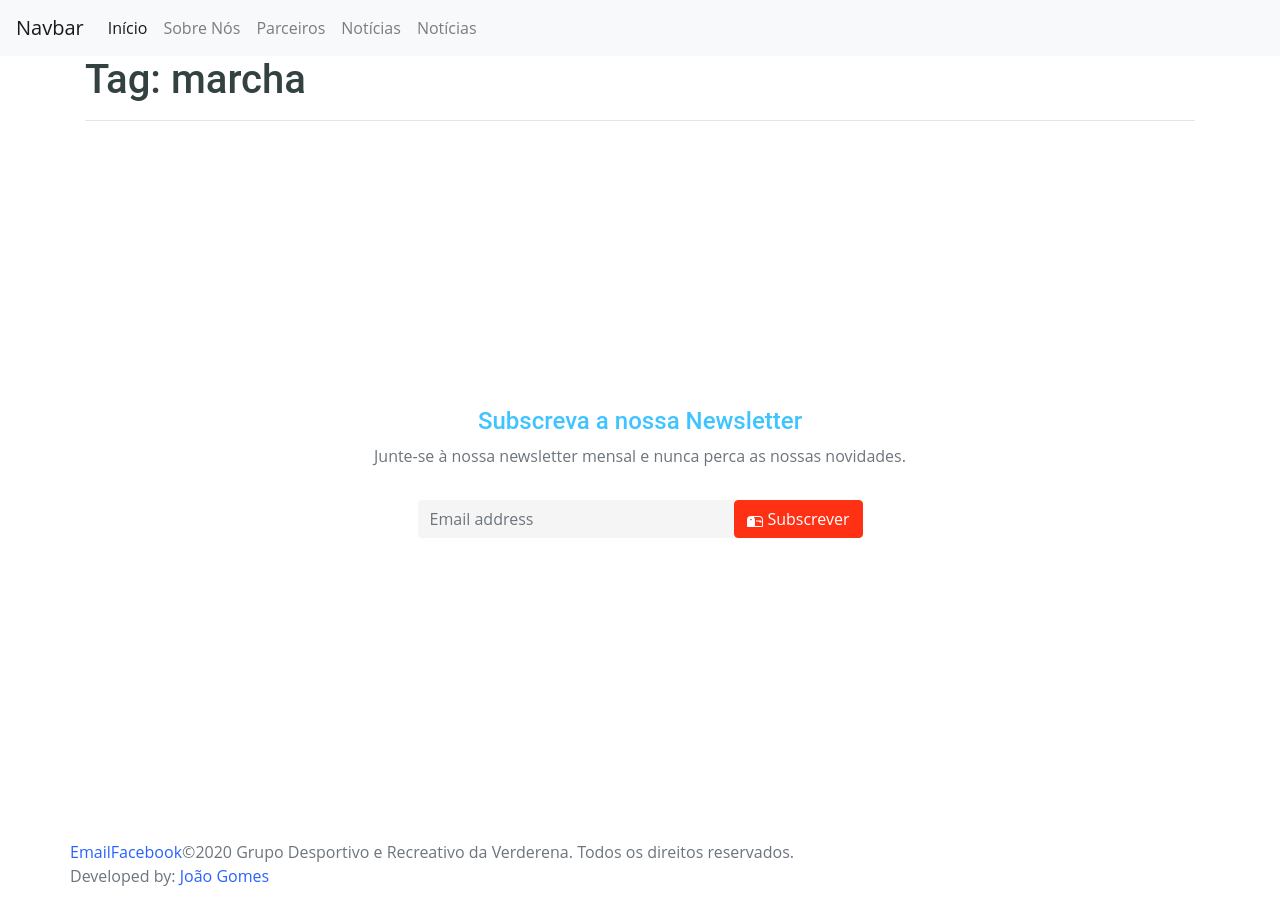
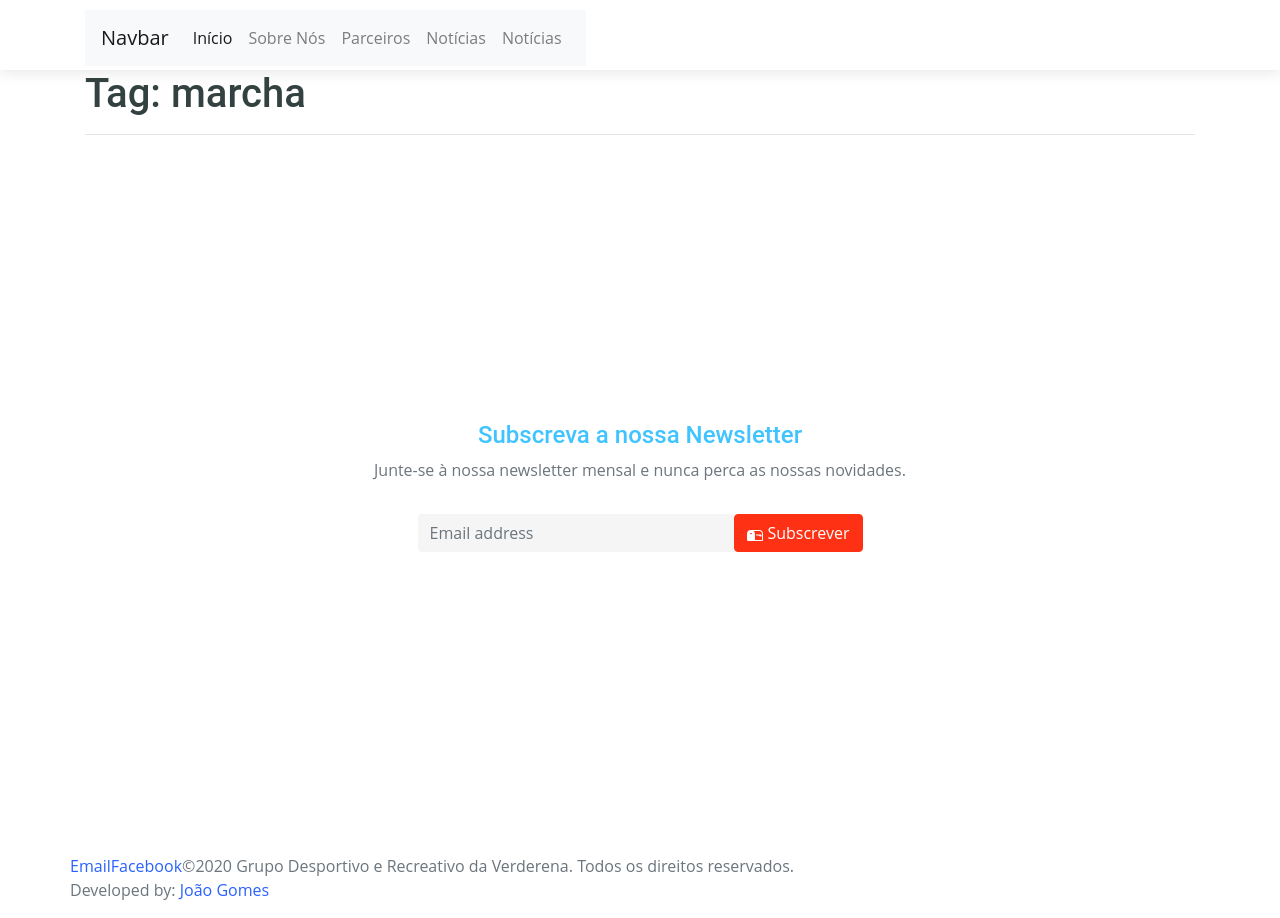
Before and after one commit to GDR-Verderena/gdr-verderena.github.io, a Jekyll site: the page built from tag/marcha.md, in a window 1280 px wide. Built offline with Jekyll 4.4.1, drawn with Linux system fonts in a browser that asks for light colours.

Commit message:
Update navbar.html

```diff
--- a/_includes/navbar.html
+++ b/_includes/navbar.html
@@ -47,6 +47,8 @@
 
  -->
 
+<header id="header">
+<div class="container d-flex">
 <nav class="navbar navbar-expand-lg navbar-light bg-light">
   <a class="navbar-brand" href="#">Navbar</a>
   <button class="navbar-toggler" type="button" data-toggle="collapse" data-target="#navbarNavAltMarkup" aria-controls="navbarNavAltMarkup" aria-expanded="false" aria-label="Toggle navigation">
@@ -61,4 +63,7 @@
       <a class="nav-item nav-link  href="/contacte-nos">Notícias</a>
     </div>
   </div>
+
 </nav>
+</div>
+</header>
```
